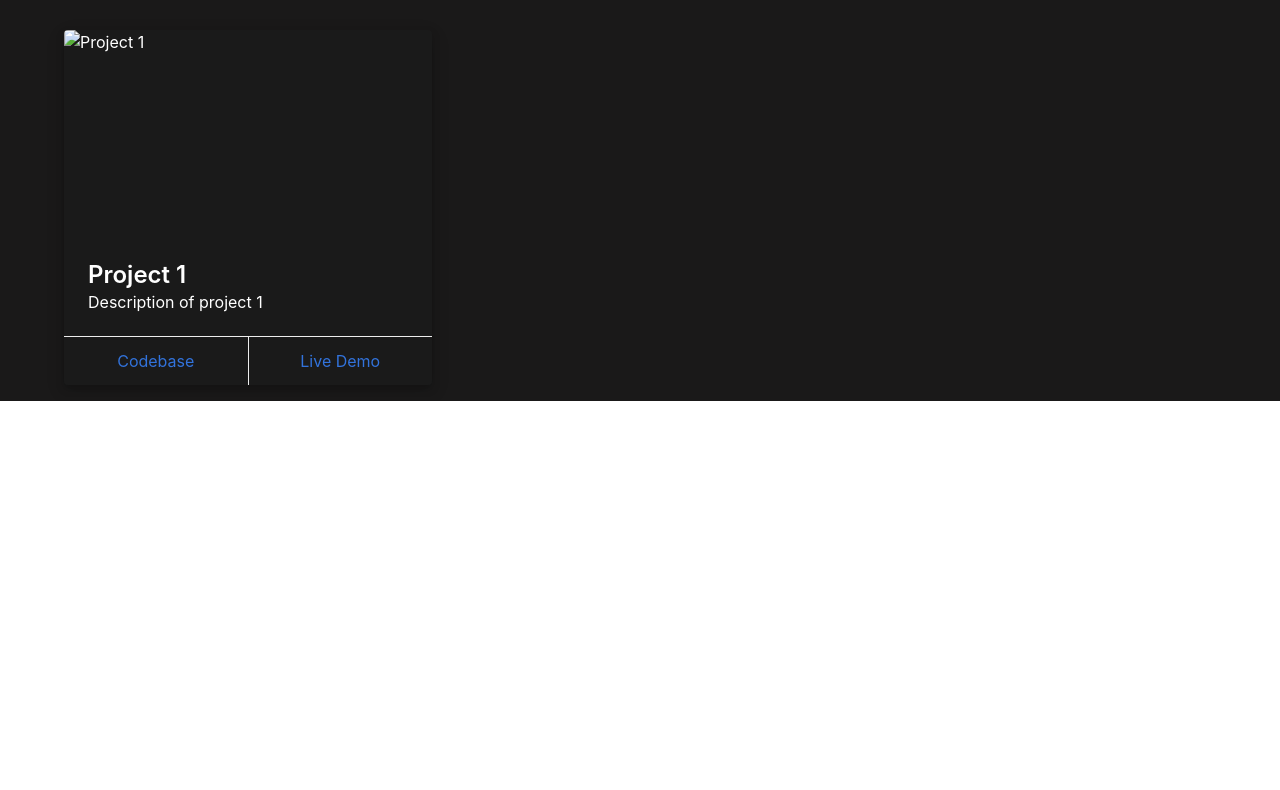
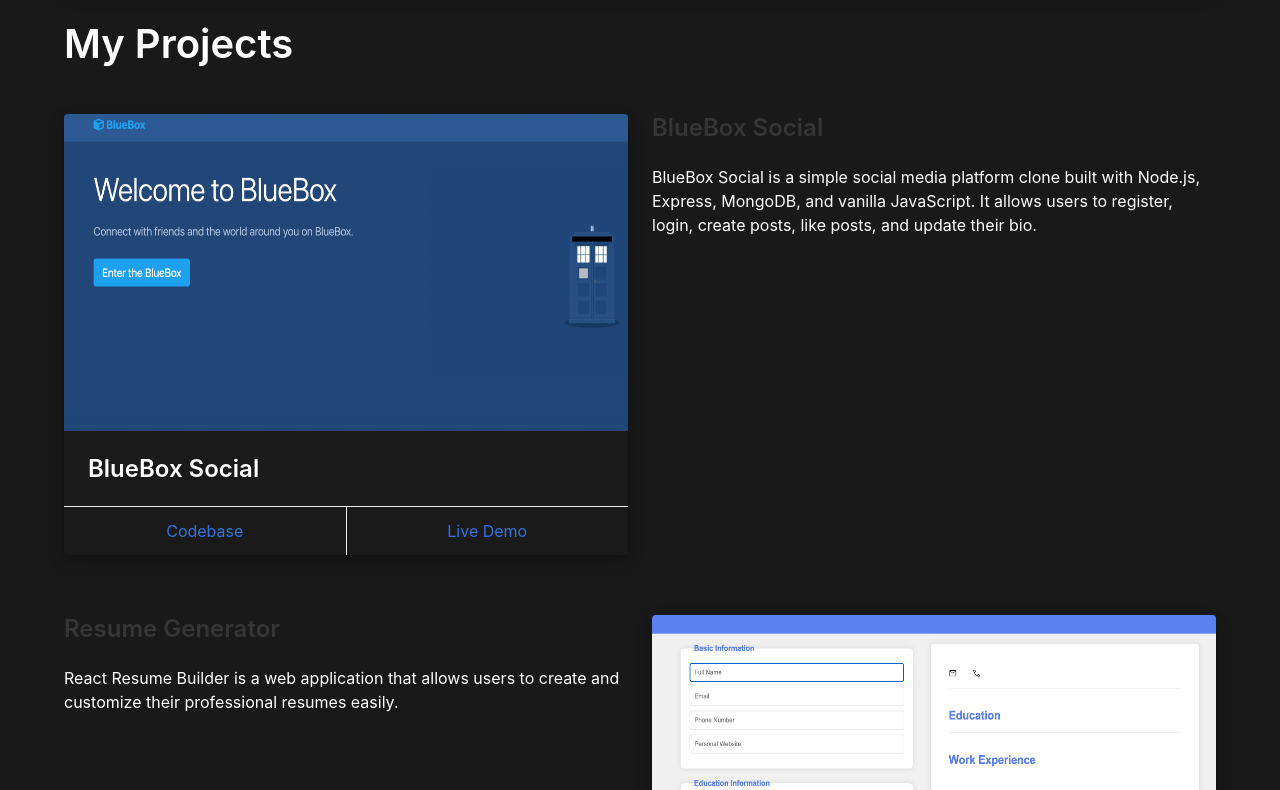
Before and after one commit to DannyT-0/portfolio, a website built with webpack: page src/index.html in a window 1280 px wide. Shown: the part 725-1515 px from the top of the page. Before the commit the page ends 1126 px from the top, so only its background shows below. Built offline with nearby package versions, Linux system fonts and the light colour scheme; files whose address does not match are found by name.

Commit message:
initial commit

```diff
--- a/package.json
+++ b/package.json
@@ -17,6 +17,7 @@
   },
   "devDependencies": {
     "css-loader": "^7.1.2",
+    "file-loader": "^6.2.0",
     "html-webpack-plugin": "^5.6.0",
     "style-loader": "^4.0.0",
     "ts-loader": "^9.5.1",
--- a/src/index.html
+++ b/src/index.html
@@ -12,6 +12,7 @@
 			rel="stylesheet"
 			href="https://cdnjs.cloudflare.com/ajax/libs/font-awesome/5.15.3/css/all.min.css"
 		/>
+		<link rel="stylesheet" href="styles.css" />
 	</head>
 	<body>
 		<main>
@@ -25,6 +26,17 @@
 							Passionate about creating efficient and user-friendly web
 							applications. Experienced in both front-end and back-end
 							development.
+						</p>
+						<p class="content is-medium mt-4">
+							<a
+								class="button is-link is-outlined is-large"
+								href="mailto:dannytokarev@gmail.com"
+							>
+								<span class="icon">
+									<i class="fas fa-envelope"></i>
+								</span>
+								<span>Contact Me</span>
+							</a>
 						</p>
 					</div>
 				</div>
@@ -85,7 +97,6 @@
 										<span class="ml-2 is-size-5">MongoDB</span>
 									</span>
 								</div>
-								<!-- Add more technologies as needed -->
 							</div>
 						</div>
 					</div>
@@ -96,13 +107,20 @@
 			<section class="section">
 				<div class="container">
 					<h2 class="title is-2 mb-6">My Projects</h2>
-					<div id="projects-container" class="columns is-multiline">
+					<div id="projects-container">
 						<!-- Project cards will be dynamically inserted here -->
 					</div>
 				</div>
 			</section>
 		</main>
 
-		<script src="bundle.js"></script>
+		<!-- Footer Section -->
+		<footer class="footer">
+			<div class="content has-text-centered">
+				<p>&copy; Daniil Tokarev, 2024. All rights reserved.</p>
+			</div>
+		</footer>
+
+		<script type="module" src="bundle.js"></script>
 	</body>
 </html>
--- a/src/index.ts
+++ b/src/index.ts
@@ -1,4 +1,8 @@
 import './styles.css';
+import blueboxsocial from './imgs/blueboxsocial.png';
+import resume from './imgs/resume.png'
+import blog from "./imgs/blog.png"
+
 
 interface Project {
     title: string;
@@ -10,18 +14,39 @@ interface Project {
 
 const projects: Project[] = [
     {
-        title: "Project 1",
-        description: "Description of project 1",
-        codebaseUrl: "https://github.com/yourusername/project1",
-        liveUrl: "https://project1.example.com",
-        imageUrl: "images/project1.gif"
+        title: "BlueBox Social",
+        description: "BlueBox Social is a simple social media platform clone built with Node.js, Express, MongoDB, and vanilla JavaScript. It allows users to register, login, create posts, like posts, and update their bio.",
+        codebaseUrl: "https://github.com/DannyT-0/odin-book",
+        liveUrl: "https://odin-book-production-f32c.up.railway.app/",
+        imageUrl: blueboxsocial,
     },
+    {
+        title: "Resume Generator",
+        description: "React Resume Builder is a web application that allows users to create and customize their professional resumes easily. ",
+        codebaseUrl: "https://github.com/DannyT-0/cv-application",
+        liveUrl: "https://dannyt-0.github.io/cv-application/",
+        imageUrl: resume
+    },
+    {
+        title: "Fake Blog",
+        description: "This application is a full-stack blog platform with separate backend and frontend components. It allows for creating, updating, and deleting blog posts, as well as user authentication for blog authors.",
+        codebaseUrl: "https://github.com/DannyT-0/blog",
+        liveUrl: "blog-production-e316.up.railway.app",
+        imageUrl: blog
+    },
+
     // Add more projects as needed
 ];
 
-function createProjectCard(project: Project): HTMLElement {
-    const projectColumn = document.createElement('div');
-    projectColumn.className = 'column is-one-third';
+function createProjectCard(project: Project, index: number): HTMLElement {
+    const projectRow = document.createElement('div');
+    projectRow.className = 'columns mb-6';
+
+    const cardColumn = document.createElement('div');
+    cardColumn.className = 'column is-half';
+
+    const descriptionColumn = document.createElement('div');
+    descriptionColumn.className = 'column is-half';
 
     const card = document.createElement('div');
     card.className = 'card';
@@ -43,12 +68,12 @@ function createProjectCard(project: Project): HTMLElement {
     projectTitle.className = 'title is-4';
     projectTitle.textContent = project.title;
 
-    const projectDescription = document.createElement('p');
-    projectDescription.className = 'subtitle is-6';
-    projectDescription.textContent = project.description;
+    // const projectDescription = document.createElement('p');
+    // projectDescription.className = 'subtitle is-6';
+    // projectDescription.textContent = project.description;
 
     cardContent.appendChild(projectTitle);
-    cardContent.appendChild(projectDescription);
+    // cardContent.appendChild(projectDescription);
 
     const cardFooter = document.createElement('footer');
     cardFooter.className = 'card-footer';
@@ -68,16 +93,49 @@ function createProjectCard(project: Project): HTMLElement {
     card.appendChild(cardContent);
     card.appendChild(cardFooter);
 
-    projectColumn.appendChild(card);
+    if (index % 2 === 0) {
+        cardColumn.appendChild(card);
+        descriptionColumn.appendChild(createDescriptionContent(project));
+        projectRow.appendChild(cardColumn);
+        projectRow.appendChild(descriptionColumn);
+    } else {
+        descriptionColumn.appendChild(createDescriptionContent(project));
+        cardColumn.appendChild(card);
+        projectRow.appendChild(descriptionColumn);
+        projectRow.appendChild(cardColumn);
+    }
 
-    return projectColumn;
+    return projectRow;
+}
+
+function createDescriptionContent(project: Project): HTMLElement {
+    const content = document.createElement('div');
+    content.className = 'content';
+
+    const title = document.createElement('h3');
+    title.className = 'title is-4';
+    title.textContent = project.title;
+
+    const description = document.createElement('p');
+    description.textContent = project.description;
+
+    content.appendChild(title);
+    content.appendChild(description);
+
+    return content;
 }
 
 document.addEventListener('DOMContentLoaded', () => {
     const projectsContainer = document.getElementById('projects-container');
     if (projectsContainer) {
-        projects.forEach(project => {
-            projectsContainer.appendChild(createProjectCard(project));
+        // Remove all child elements from the container to avoid duplicates
+        while (projectsContainer.firstChild) {
+            projectsContainer.removeChild(projectsContainer.firstChild);
+        }
+
+        // Append project cards
+        projects.forEach((project, index) => {
+            projectsContainer.appendChild(createProjectCard(project, index));
         });
     }
 });
--- a/src/styles.css
+++ b/src/styles.css
@@ -12,7 +12,8 @@ body {
 }
 
 .section {
-    padding: 1rem 1.5rem; /* Reduced from the default 3rem 1.5rem */
+    padding: 1rem 1.5rem;
+    background-color: #1a1919;
 }
 
 .card {
@@ -33,6 +34,11 @@ body {
 
 .card-content {
     flex-grow: 1;
+    background-color: #1a1a1a;
+}
+
+.card-footer {
+    background-color: #1a1a1a;
 }
 
 .icon-text {
@@ -48,6 +54,9 @@ body {
     padding-top: 56.25%;
     position: relative;
     overflow: hidden;
+    width: 100%;
+    height: 0;
+
 }
 
 .image.is-16by9 img {
@@ -56,13 +65,47 @@ body {
     left: 0;
     width: 100%;
     height: 100%;
-    object-fit: cover;
+
+
 }
 
-.title, .subtitle {
+.card-image {
+    height: 0;
+    padding-bottom: 56.25%; /* 16:9 aspect ratio */
+    position: relative;
+    overflow: hidden;
+}
+
+.title, .subtitle, .content {
     color: #ffffff;
 }
 
 .card-footer-item {
     color: #3273dc;
+    background-color: transparent;
 }
+
+.columns.mb-6 {
+    margin-bottom: 3rem !important;
+}
+
+.button.is-link.is-outlined.is-large {
+    border-color: #ffffff;
+    color: #ffffff;
+}
+
+.button.is-link.is-outlined.is-large:hover {
+    background-color: #ffffff;
+    color: #4a00e0;
+    border-color: #ffffff;
+}
+
+/* Footer styles */
+.footer {
+    background-color: #1a1a1a;
+    padding: 2rem 1.5rem;
+}
+
+.footer .content {
+    color: #ffffff;
+}
```
Also changed, not shown: src/declaration.d.ts (added, +24 -0 lines), src/imgs/blog.png (added), src/imgs/blueboxsocial.png (added), src/imgs/resume.png (added), 4 other files.
